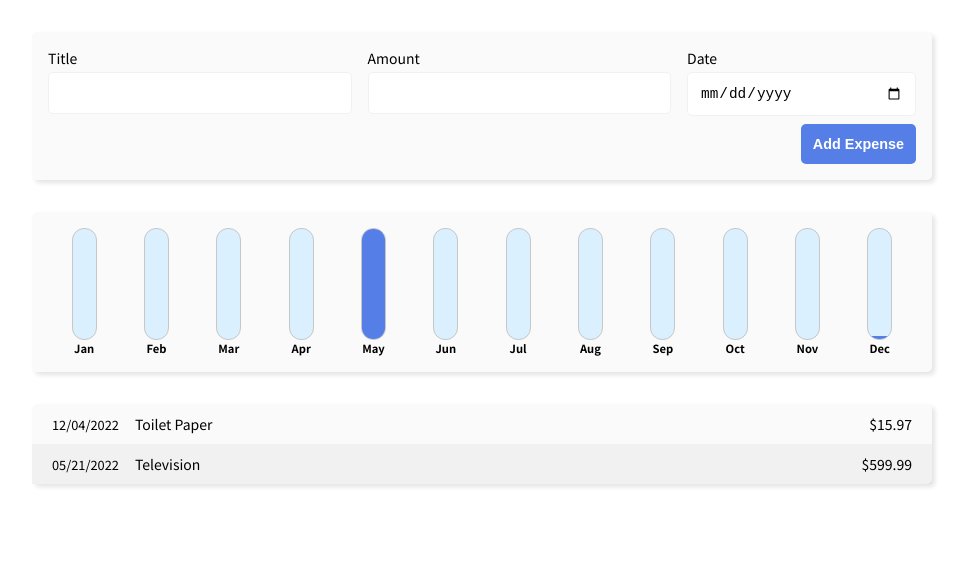
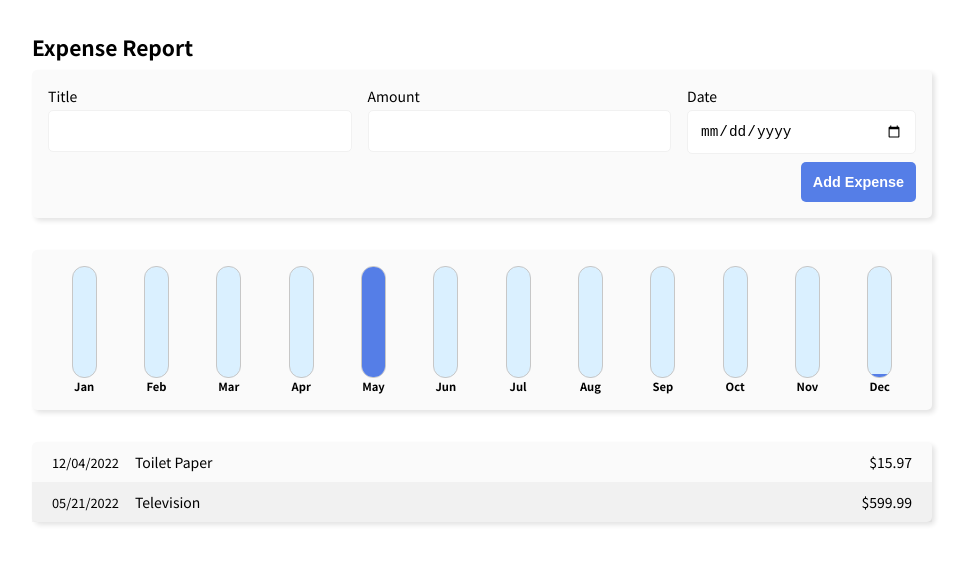
Before and after one commit to steppjason/react-expense-tracker, a React (Create React App) app: page / in a window 1280 px wide. Shown: the top 564 px of the page, without its empty margins (158-1124 px from the left). Built offline with nearby package versions, Linux system fonts and the light colour scheme.

Commit message:
Added title, removed logging

```diff
--- a/src/App.js
+++ b/src/App.js
@@ -29,7 +29,8 @@ function App() {
 	}
 
 	return (
-		<div>
+		<div className="wrapper">
+			<h2>Expense Report</h2>
 			<Card>
 				<NewExpense onAddExpense={addExpenseHandler} />
 			</Card>
--- a/src/components/Chart/Chart.js
+++ b/src/components/Chart/Chart.js
@@ -3,8 +3,6 @@ import ChartBar from "./ChartBar"
 function Chart(props) {
 	const dataPointsValue = props.dataPoints.map((dataPoint) => dataPoint.value)
 	const totalMaxValue = Math.max(...dataPointsValue)
-
-	console.log(totalMaxValue)
 
 	return (
 		<div className="chart">
--- a/src/components/Expenses/ExpensesChart.js
+++ b/src/components/Expenses/ExpensesChart.js
@@ -22,8 +22,6 @@ function ExpensesChart(props) {
 		dataPoints[expenseMonth].value += expense.amount
 	}
 
-	console.log(dataPoints)
-
 	return (
 		<Chart dataPoints={dataPoints} />
 	)
--- a/src/index.css
+++ b/src/index.css
@@ -15,13 +15,21 @@ body {
 	font-size: 14px;
 }
 
+.wrapper {
+	max-width: 900px;
+	margin: 2rem auto;
+}
+
+.wrapper h2 {
+	margin: 0.5rem 0;
+}
+
 .card {
 	background:rgb(250, 250, 250);
 	color: black;
 	border-radius: 5px;
 	box-shadow: 3px 3px 5px 0px rgba(0, 0, 0, 0.11);
-	max-width: 900px;
-	margin: 2rem auto;
+	margin: 0 0 2rem 0;
 }
 
 .chart {
```
Also changed, not shown: 1 other file (tests, documents, lock files or other folders).
